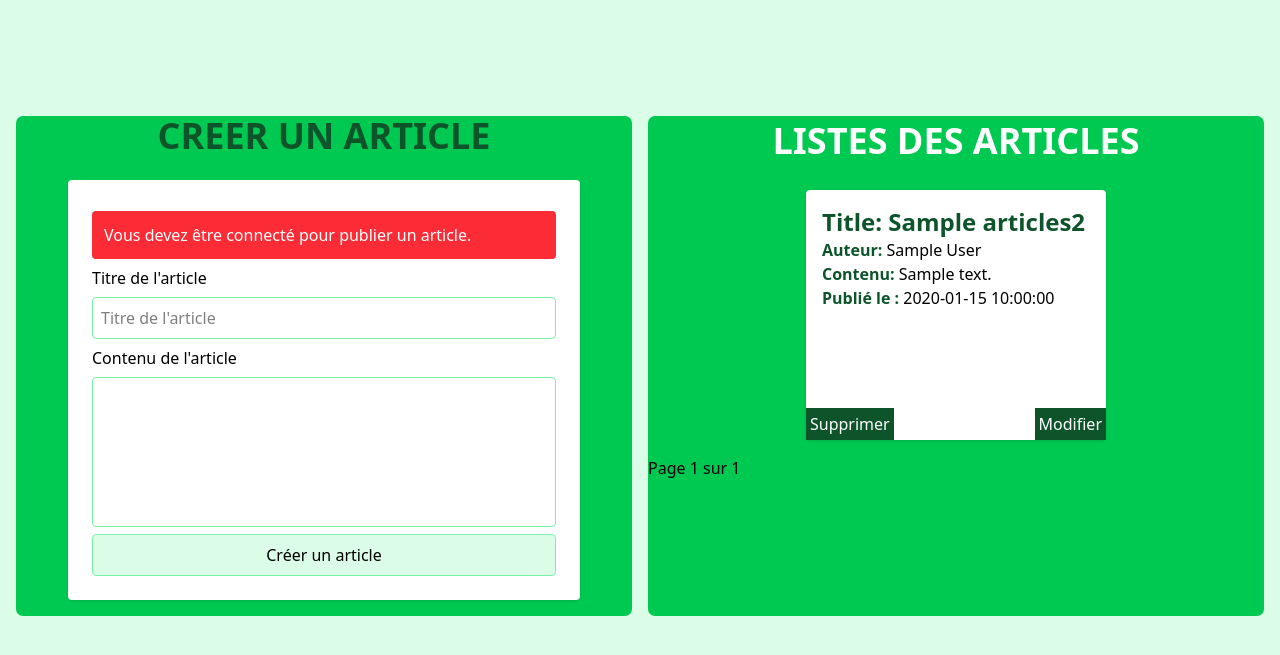
After one commit to boris2442/php-cfpc-2025, a PHP site: page /ajout_article4.php in a window 1280 px wide. The commit adds this page. Shown: the top 655 px of the page. Run offline with PHP 8.4, Linux system fonts and the light colour scheme; tables that the repository leaves empty or names only in its code hold one stand-in row (values such as "Sample post"); some libraries are stand-ins or nearby versions; some web fonts are replaced.

Commit message:
codage and debug

```diff
--- /dev/null
+++ b/cours-php/cours-cfpc-php-2025/Espace_membre_2025_tp_06_procedurale_php/ajout_article4.php
@@ -0,0 +1,135 @@
+<?php
+session_start();
+require_once "database.php";
+require "clean_input.php";
+
+$error = "";
+
+// Vérifie que l'utilisateur est connecté
+if (!isset($_SESSION['pseudo'])) {
+    $error = "Vous devez être connecté pour publier un article.";
+} else {
+    if (!empty($_POST)) {
+        if (
+            isset($_POST['article_title'], $_POST['article_content']) &&
+            !empty($_POST['article_title']) && !empty($_POST['article_content'])
+        ) {
+
+            $title = clean_input($_POST['article_title']);
+            $content = clean_input($_POST['article_content']);
+            $author_article = $_SESSION['pseudo']; // L'auteur est le pseudo connecté
+
+            if (strlen($title) > 50) {
+                $error = "Le titre de l'article ne doit pas dépasser 50 caractères.";
+            } elseif (strlen($content) > 240) {
+                $error = "Le contenu ne doit pas dépasser 240 caractères.";
+            } else {
+                $sql = "INSERT INTO `articles2` (`author`, `title`, `content`) VALUES (:author_article, :title, :content_article)";
+                $requete = $db->prepare($sql);
+                $requete->bindValue(':author_article', $author_article);
+                $requete->bindValue(':title', $title);
+                $requete->bindValue(':content_article', $content);
+                $requete->execute();
+            }
+        }
+    }
+}
+
+// Pagination : Nombre d'articles par page
+$articlesPerPage = 4;
+
+// Récupérer le numéro de la page actuelle (si aucun, la page 1 par défaut)
+$currentPage = isset($_GET['page']) ? (int)$_GET['page'] : 1;
+$startLimit = ($currentPage - 1) * $articlesPerPage;
+
+// Récupération des articles avec limite pour la pagination
+$sql = "SELECT * FROM articles2 ORDER BY date DESC LIMIT :start, :limit";
+$requete = $db->prepare($sql);
+$requete->bindValue(':start', $startLimit, PDO::PARAM_INT);
+$requete->bindValue(':limit', $articlesPerPage, PDO::PARAM_INT);
+$requete->execute();
+$articles = $requete->fetchAll(PDO::FETCH_ASSOC);
+
+// Récupérer le nombre total d'articles pour la pagination
+$sqlCount = "SELECT COUNT(*) FROM articles2";
+$requeteCount = $db->prepare($sqlCount);
+$requeteCount->execute();
+$totalArticles = $requeteCount->fetchColumn();
+
+// Calculer le nombre total de pages
+$totalPages = ceil($totalArticles / $articlesPerPage);
+?>
+
+<?php
+$title = "Ajouter un article";
+require_once "header-and-footer/header.php";
+?>
+
+<div class="container grid grid-cols-2 md:grid-cols-2 gap-4 p-4">
+    <div class="box-container bg-green-500 h-[500px] overflow-auto rounded-[7px]">
+    <h2 class="text-4xl font-bold text-green-900 text-center mb-6 uppercase">creer un article</h2>
+        <form method="POST" action="" class="bg-white p-6 rounded shadow max-w-lg mx-auto">
+            <div class="flex flex-col gap-[7px] pt-[7px]">
+                <?php if (!empty($error)) : ?>
+                    <p class="bg-red-500 text-white p-3 rounded"><?= $error ?></p>
+                <?php endif; ?>
+
+                <div class="text-left flex flex-col gap-[7px]">
+                    <label for="title">Titre de l'article</label>
+                    <input type="text" placeholder="Titre de l'article" id="title" name="article_title"
+                        value="<?= htmlspecialchars($_POST['article_title'] ?? '') ?>" required
+                        class="w-full border border-green-300 p-2 rounded focus:outline-none focus:border-green-500" />
+                </div>
+
+                <div class="text-left flex flex-col gap-[7px]">
+                    <label for="content">Contenu de l'article</label>
+                    <textarea name="article_content" required
+                        class="w-full border border-green-300 p-2 rounded focus:outline-none focus:border-green-500 resize-none h-[150px]"><?= htmlspecialchars($_POST['article_content'] ?? '') ?></textarea>
+                </div>
+
+                <div class="text-left flex flex-col gap-[7px]">
+                    <input type="submit" name="submit_article" value="Créer un article"
+                        class="w-full border border-green-300 p-2 rounded focus:outline-none focus:border-green-500 bg-green-100" />
+                </div>
+            </div>
+        </form>
+    </div>
+
+    <div class="box-container bg-green-500 h-[500px] overflow-auto rounded-[7px]">
+        <h2 class="text-4xl font-bold text-white text-center mb-6 uppercase p-[5px] ">Listes des articles</h2>
+        <div class="flex gap-4 flex-wrap justify-center items-center">
+            <?php
+            foreach ($articles as $article):
+            ?>
+                <div class="w-[300px] h-[250px] bg-white p-4 rounded shadow mb-4 relative">
+                    <h4 class="text-green-900  font-bold text-2xl"><span class="">Title:</span> <?= clean_input($article['title']) ?></h4>
+                    <h3 class=""><span class="text-green-900  font-bold ">Auteur: </span><span class=""><?= clean_input($article['author'])   ?></span></h3>
+
+                    <h3 class=""><span class="text-green-900  font-bold">Contenu: </span><span class=""><?= clean_input($article['content']) ?></span> </h3>
+                    <p class=""><span class="text-green-900  font-bold">Publié le : </span> <span class=""><?= clean_input($article['date']) ?></span></p>
+                    <div class="flex justify-between items-center mt-4 absolute bottom-0 left-0 right-0">
+                        <button class="bg-green-900 p-1 text-white hover:text-green-700 "><a href="delete.php?id=<?= $article['id'] ?>">Supprimer</a></button>
+                        <button class="bg-green-900 p-1 text-white hover:text-green-700 "><a href="edit_article.php?id=<?= $article['id'] ?>" class="">Modifier</a></button>
+                    </div>
+                </div>
+            <?php endforeach; ?>
+        </div>
+
+        <!-- Pagination -->
+        <div class="pagination">
+            <?php if ($currentPage > 1): ?>
+                <a href="?page=<?= $currentPage - 1 ?>" class="bg-green-500 text-white p-2 rounded">Précédent</a>
+            <?php endif; ?>
+
+            <span>Page <?= $currentPage ?> sur <?= $totalPages ?></span>
+
+            <?php if ($currentPage < $totalPages): ?>
+                <a href="?page=<?= $currentPage + 1 ?>" class="bg-green-500 text-white p-2 rounded">Suivant</a>
+            <?php endif; ?>
+        </div>
+    </div>
+</div>
+
+<?php
+require_once "header-and-footer/footer.php";
+?>
```
Also changed, not shown: cours-php/cours-cfpc-php-2025/Espace_membre_2025_tp_06_procedurale_php/ajout_article2.php (+8 -2 lines), cours-php/cours-cfpc-php-2025/Espace_membre_2025_tp_06_procedurale_php/ajout_article3.php (added, +107 -0 lines), cours-php/cours-cfpc-php-2025/Espace_membre_2025_tp_06_procedurale_php/profil.php (+7 -1 lines).
